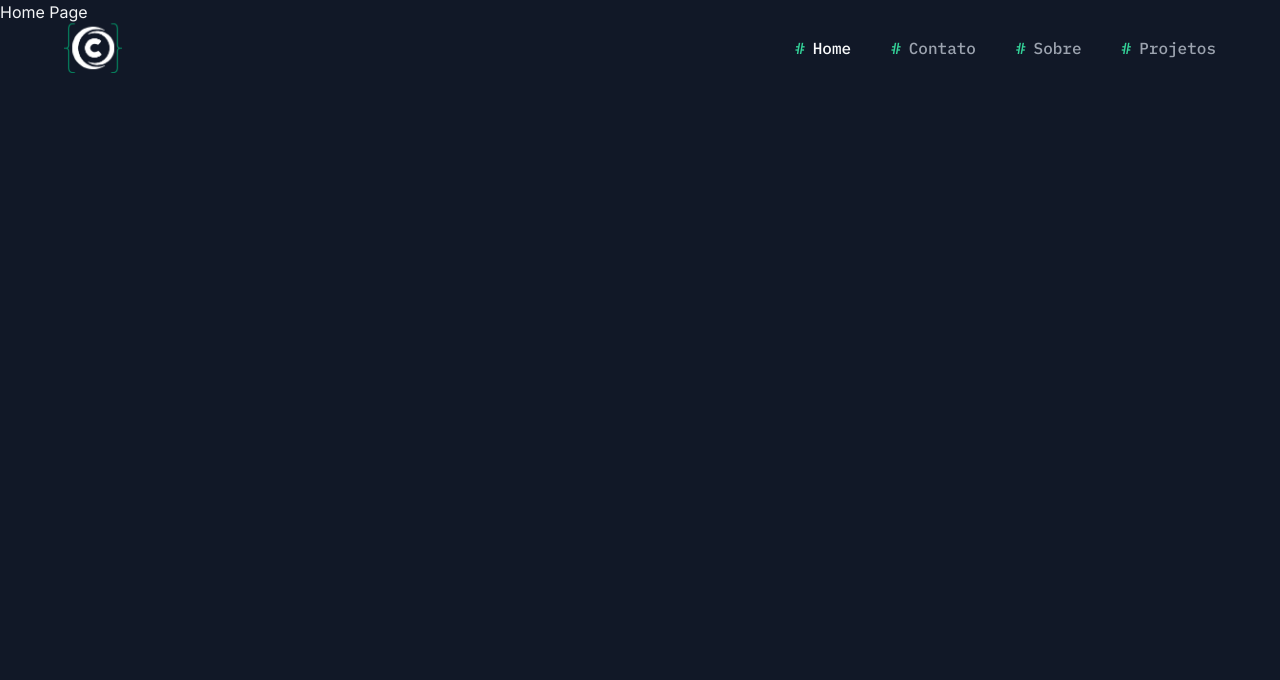
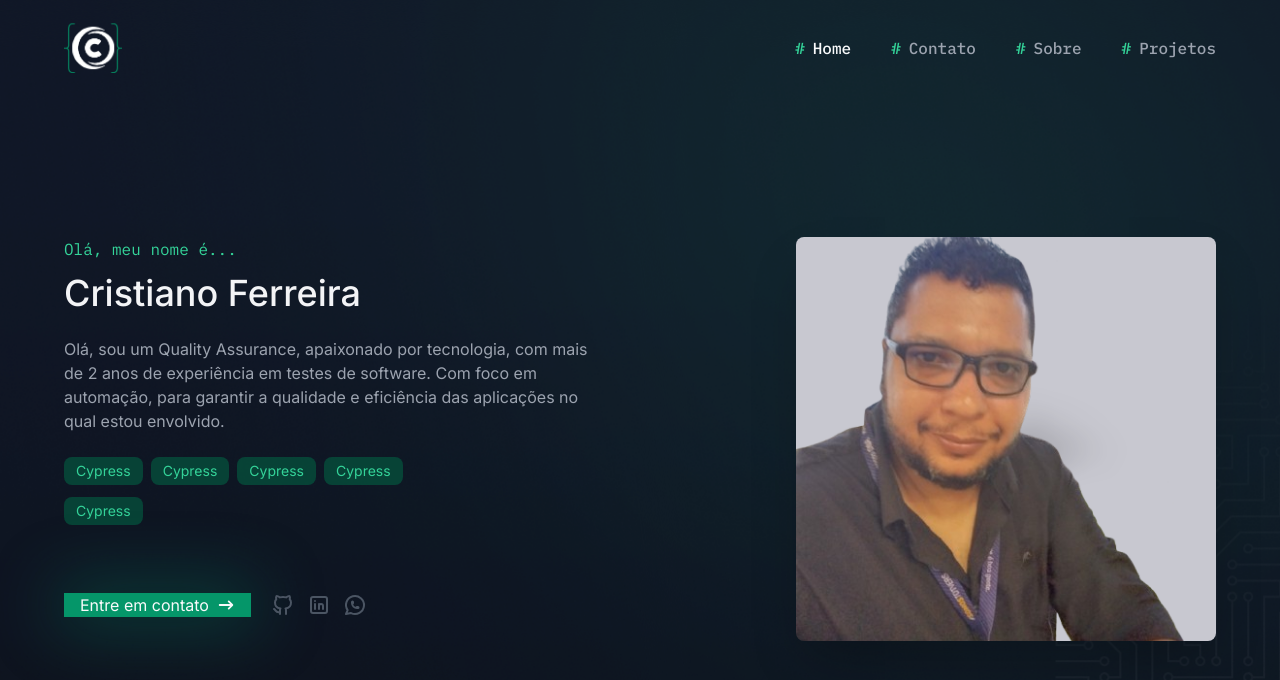
Before and after one commit to CristianoSFMothe/Portfolio, a Next.js app: page / in a window 1280 px wide. Shown: the top 680 px of the page. Built offline with nearby package versions, Linux system fonts and the light colour scheme.

Commit message:
feat: finished the hero section page

```diff
--- /dev/null
+++ b/app/components/button/index.tsx
@@ -0,0 +1,19 @@
+import { cn } from "@/app/libs/utils";
+import { ButtonHTMLAttributes } from "react";
+
+type ButtonProps = ButtonHTMLAttributes<HTMLButtonElement>;
+
+export const Button = ({ children, className, ...props }: ButtonProps) => {
+  return (
+    <button
+      {...props}
+      className={cn(
+        "bg-emerald-600 py3 px-4 text-gray-50 flex items-center",
+        "justify-center gap-2 hover:bg-emerald-500 transition-all disabled:opacity-50",
+        className
+      )}
+    >
+      {children}
+    </button>
+  );
+};
--- /dev/null
+++ b/app/components/pages/home/hero-section/index.tsx
@@ -0,0 +1,87 @@
+import { Button } from "@/app/components/button";
+import { TechBadge } from "@/app/components/tech-badge";
+import { cn } from "@/app/libs/utils";
+import Image from "next/image";
+import { HiArrowNarrowRight } from "react-icons/hi";
+import {
+  TbBrandGithub,
+  TbBrandLinkedin,
+  TbBrandWhatsapp,
+} from "react-icons/tb";
+
+const MOCK_CONTACTS = [
+  {
+    url: "https://www.linkedin.com/in/cristiano-da-silva-ferreira/",
+    icon: <TbBrandGithub />,
+  },
+  {
+    url: "https://github.com/CristianoSFMothe",
+    icon: <TbBrandLinkedin />,
+  },
+  {
+    url: "https://wa.me/5521983765945",
+    icon: <TbBrandWhatsapp />,
+  },
+];
+
+export const HeroSection = () => {
+  return (
+    <section
+      className={cn(
+        "w-full lg:h-[755px] bg-hero-image bg-cover bg-center bg-no-repeat",
+        "flex flex-col justify-end pb-10 sm:pb-32 py-32 lg:pb-[110px]"
+      )}
+    >
+      <div className="container flex items-start justify-between flex-col-reverse lg:flex-row">
+        <div className="w-full lg:max-w-[530px]">
+          <p className="font-mono text-emerald-400">Olá, meu nome é...</p>
+          <h2 className="text-4xl font-medium mt-3">Cristiano Ferreira</h2>
+
+          <p className="text-gray-400 my-6 text-sm sm:text-base">
+            Olá, sou um Quality Assurance, apaixonado por tecnologia, com mais
+            de 2 anos de experiência em testes de software. Com foco em
+            automação, para garantir a qualidade e eficiência das aplicações no
+            qual estou envolvido.
+          </p>
+
+          <div className="flex flex-wrap gap-x-2 gap-y-3 lg:max-w-[340px]">
+            {Array.from({ length: 5 }).map((_, index) => (
+              <TechBadge name="Cypress" />
+            ))}
+          </div>
+
+          <div className="mt-6 lg:mt-10 flex sm:items-center sm:gap-5 flex-col sm:flex-row">
+            <Button className="shadow-button w-max btn-contact-home">
+              Entre em contato
+              <HiArrowNarrowRight size={18} />
+            </Button>
+
+            <div className="text-2xl text-gray-600 flex items-center h-20 gap-3">
+              {MOCK_CONTACTS.map((contact, index) => (
+                <a
+                  href={contact.url}
+                  key={`contact-${index}`}
+                  target="_blank"
+                  className="hover:text-gray-100 transition-colors"
+                >
+                  {contact.icon}
+                </a>
+              ))}
+            </div>
+          </div>
+        </div>
+
+        <Image
+          width={420}
+          height={404}
+          src="/images/profile-pic.png"
+          alt="Foto de Perfil do Cristiano Ferreira"
+          className={cn(
+            "w-[300px] h-[300px] lg:w-[420px] lg:h-[404px]",
+            "mb-6 lg:mb-0 shadow-2xl rounded-lg object-cover img-profile-home"
+          )}
+        />
+      </div>
+    </section>
+  );
+};
--- /dev/null
+++ b/app/components/tech-badge/index.tsx
@@ -0,0 +1,12 @@
+
+type TechBadgeProps = {
+  name: string;
+}
+
+export const TechBadge = ({ name }: TechBadgeProps) => {
+  return (
+    <span className="text-emerald-400 bg-emerald-900/80 text-sm py-1 px-3 rounded-lg">
+      {name}
+    </span>
+  )
+}
--- a/app/page.tsx
+++ b/app/page.tsx
@@ -1,7 +1,9 @@
+import { HeroSection } from "./components/pages/home/hero-section";
+
 export default async function Home() {
   return (
     <>
-      <h1>Home Page</h1>
+      <HeroSection />
     </>
   )
 }
```
Also changed, not shown: public/images/profile-pic.png.
